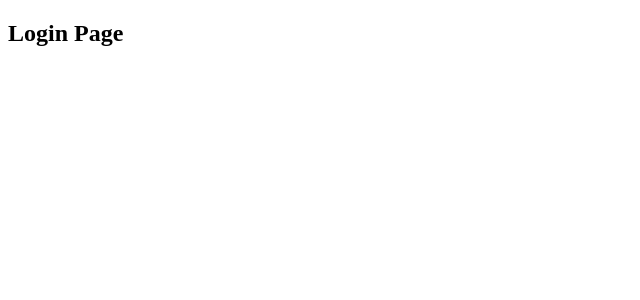
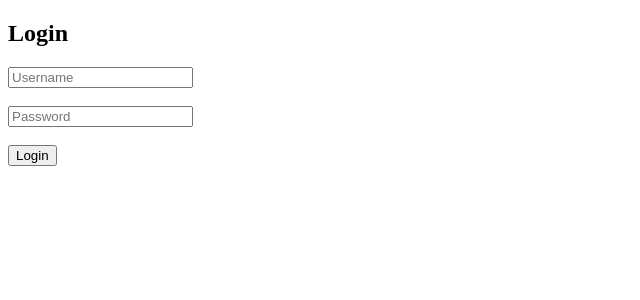
Before and after one commit to SagarUlli/react-jsp-gram, a React (Vite) app: page / in a window 1280 px wide. Shown: the top 300 px of the page, without its empty margins (0-640 px from the left). Built offline with nearby package versions, Linux system fonts and the light colour scheme.

Commit message:
feat(auth): integrate React authentication with Spring Boot REST API

```diff
--- a/src/pages/Home/Home.jsx
+++ b/src/pages/Home/Home.jsx
@@ -1,5 +1,53 @@
+import { useEffect, useState } from "react";
+import { useNavigate } from "react-router-dom";
+import { getCurrentUser } from "../../services/userService";
+import { logout } from "../../services/authService";
+
 function Home() {
-  return <h2>Home Page</h2>;
+  const [user, setUser] = useState(null);
+
+  const navigate = useNavigate();
+
+  useEffect(() => {
+    loadUser();
+  }, []);
+
+  async function loadUser() {
+    try {
+      const result = await getCurrentUser();
+
+      if (!result.success) {
+        navigate("/");
+        return;
+      }
+
+      setUser(result.data);
+    } catch (error) {
+      console.error(error);
+      navigate("/");
+    }
+  }
+
+  async function handleLogout() {
+    try {
+      await logout();
+    } catch (error) {
+      console.error(error);
+    } finally {
+      navigate("/");
+    }
+  }
+
+  if (!user) {
+    return <h2>Loading...</h2>;
+  }
+
+  return (
+    <>
+      <h2>Welcome {user.firstname}</h2>
+      <button onClick={handleLogout}>Logout</button>
+    </>
+  );
 }
 
 export default Home;
--- a/src/pages/Login/Login.jsx
+++ b/src/pages/Login/Login.jsx
@@ -1,5 +1,61 @@
+import { useState } from "react";
+import { useNavigate } from "react-router-dom";
+import { login } from "../../services/authService";
+
 function Login() {
-  return <h2>Login Page</h2>;
+  const [username, setUsername] = useState("");
+  const [password, setPassword] = useState("");
+
+  const navigate = useNavigate();
+
+  const handleLogin = async (e) => {
+    e.preventDefault();
+
+    try {
+      const result = await login(username, password);
+
+      if (result.success) {
+        alert(result.message);
+        navigate("/home");
+      } else {
+        alert(result.message);
+      }
+    } catch (error) {
+      console.error(error);
+
+      alert("Unable to connect to server.");
+    }
+  };
+
+  return (
+    <div>
+      <h2>Login</h2>
+
+      <form onSubmit={handleLogin}>
+        <input
+          type="text"
+          placeholder="Username"
+          value={username}
+          onChange={(e) => setUsername(e.target.value)}
+        />
+
+        <br />
+        <br />
+
+        <input
+          type="password"
+          placeholder="Password"
+          value={password}
+          onChange={(e) => setPassword(e.target.value)}
+        />
+
+        <br />
+        <br />
+
+        <button type="submit">Login</button>
+      </form>
+    </div>
+  );
 }
 
 export default Login;
--- /dev/null
+++ b/src/services/api.js
@@ -0,0 +1,8 @@
+import axios from "axios";
+
+const api = axios.create({
+  baseURL: "http://localhost:8080",
+  withCredentials: true,
+});
+
+export default api;
--- /dev/null
+++ b/src/services/authService.js
@@ -0,0 +1,15 @@
+import api from "./api";
+
+export const login = async (username, password) => {
+  const response = await api.post("/api/login", {
+    username,
+    password,
+  });
+
+  return response.data;
+};
+
+export const logout = async () => {
+  const response = await api.post("/api/logout");
+  return response.data;
+};
--- /dev/null
+++ b/src/services/userService.js
@@ -0,0 +1,6 @@
+import api from "./api";
+
+export const getCurrentUser = async () => {
+  const response = await api.get("/api/me");
+  return response.data;
+};
```
